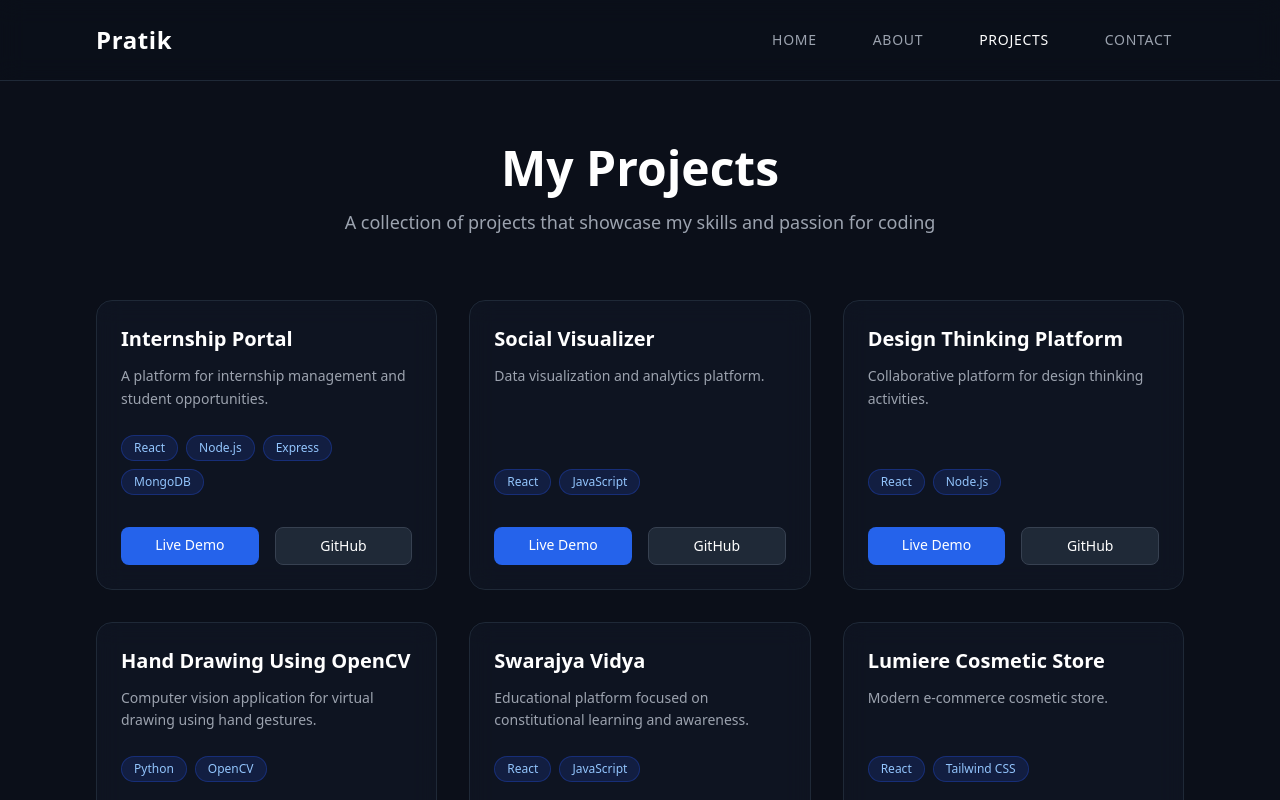
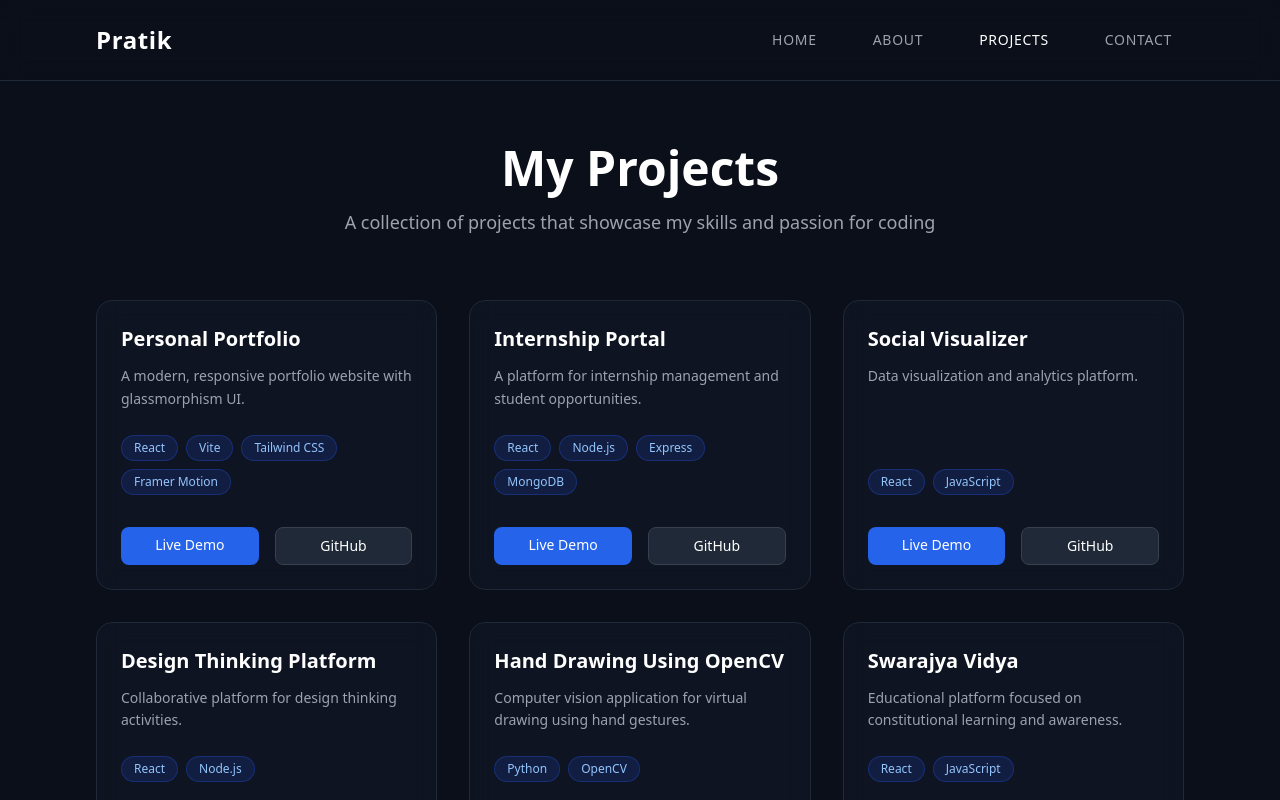
Before and after one commit to Pratik7897/CODSOFT, a React (Vite) app in the folder Portfolio/: page /projects in a window 1280 px wide. Shown: the top 800 px of the page. Built offline with nearby package versions, Linux system fonts and the light colour scheme.

Commit message:
feat: add personal portfolio to projects list

```diff
--- a/Portfolio/src/pages/Projects.jsx
+++ b/Portfolio/src/pages/Projects.jsx
@@ -1,6 +1,14 @@
 import { motion } from 'framer-motion';
 
 const projects = [
+  {
+    id: 0,
+    title: 'Personal Portfolio',
+    description: 'A modern, responsive portfolio website with glassmorphism UI.',
+    tech: ['React', 'Vite', 'Tailwind CSS', 'Framer Motion'],
+    live: 'https://pratik-portfolio-mauve.vercel.app',
+    github: 'https://github.com/Pratik7897/CODSOFT/tree/main/Portfolio',
+  },
   {
     id: 1,
     title: 'Internship Portal',
```
